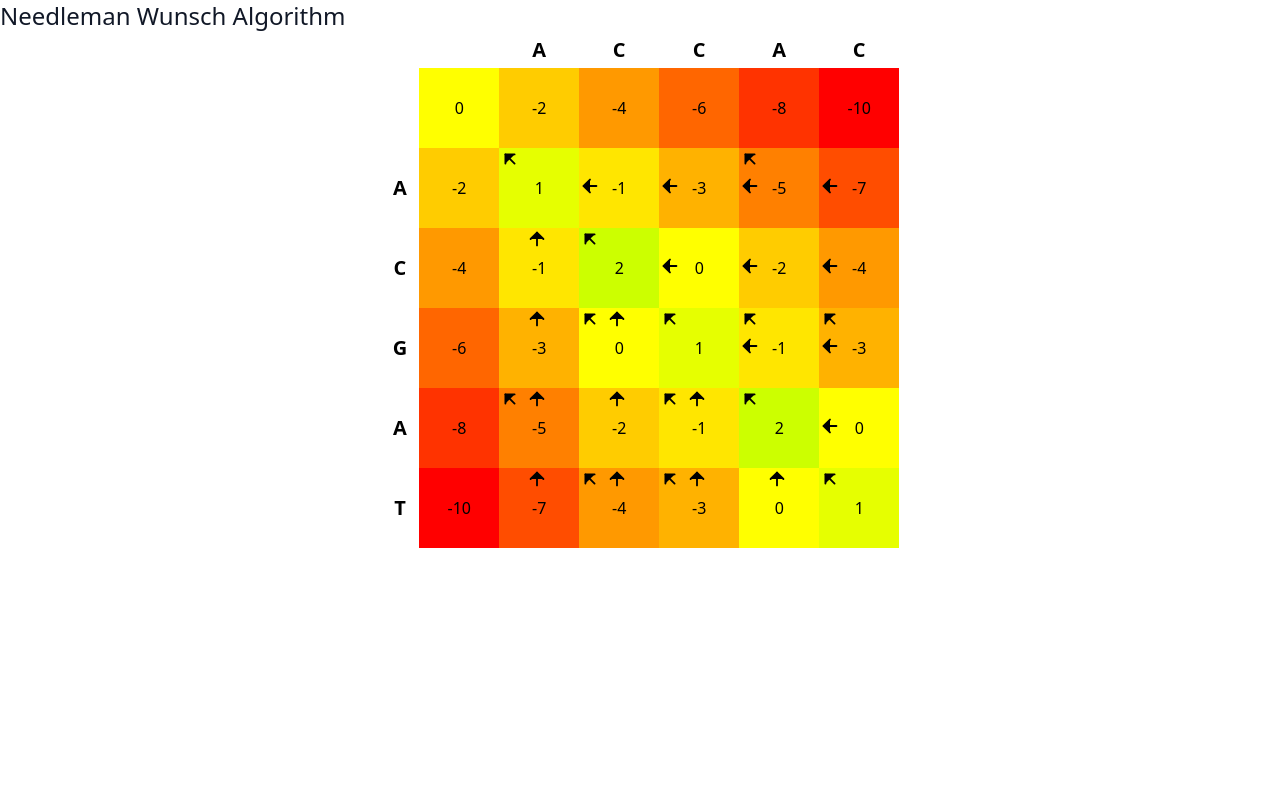
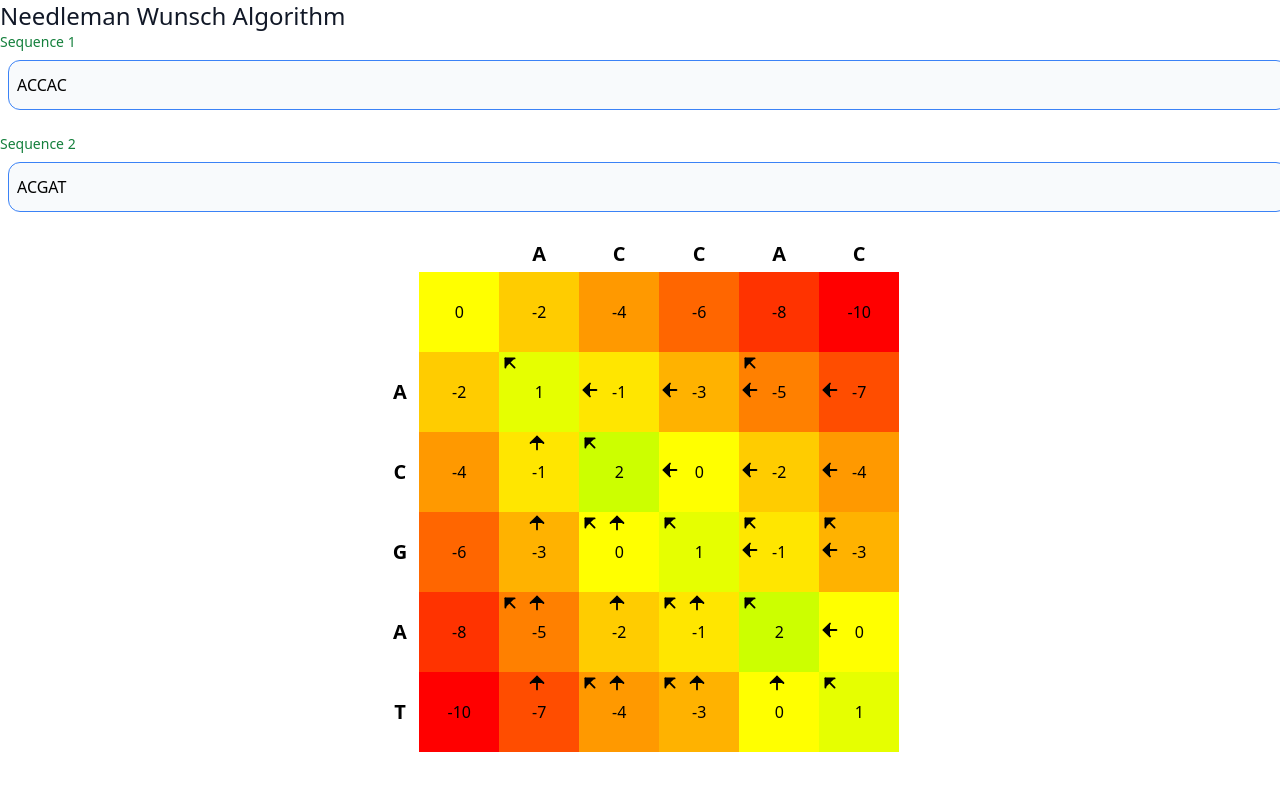
Before and after one commit to ANUSHKALA/sequence_alignment_visualizer, a Next.js app: page /global in a window 1280 px wide. Shown: the top 790 px of the page. Built offline with nearby package versions, Linux system fonts and the light colour scheme.

Commit message:
feat:input for sequence

```diff
--- a/components/Needleman/index.js
+++ b/components/Needleman/index.js
@@ -28,7 +28,6 @@ export default function Needleman({ sequenceA, sequenceB }) {
       .fill(null)
       .map(() => Array(n + 1).fill({ value: 0, arrow: null }));
 
-    console.log("init:LL",matrix);
     for (let i = 1; i <= m; i++) {
       matrix[i][0] = { value: i * GAP_PENALTY, arrow: null };
     }
--- /dev/null
+++ b/components/seqInput.js
@@ -0,0 +1,24 @@
+import React from "react";
+
+export default function SeqInput({value, placeholder="", onChange, label}) {
+  return (
+    <div class="mb-6">
+      <label
+        for="success"
+        class="block mb-2 text-sm font-medium text-green-700 dark:text-green-500"
+      >
+        {label}
+      </label>
+      <input
+        type="text"
+        class="bg-slate-50 border py-3 px-2 min-w-full mx-2 rounded-xl border-blue-500 focus:border-blue-500 focus:ring-0"
+        placeholder={placeholder}
+        value={value}
+        onChange={onChange}
+      />
+      {/* <p class="mt-2 text-sm text-red-600 dark:text-red-500">
+        <span class="font-medium">Well done!</span> Invalid DNA Sequence
+      </p> */}
+    </div>
+  );
+}
--- a/pages/global.js
+++ b/pages/global.js
@@ -1,14 +1,30 @@
-import React from 'react';
+import React, {useState} from 'react';
 import Needleman from '../components/Needleman';
+import SeqInput from '../components/seqInput';
 
 const Global = () => {
 
+    const [sequenceA, setSequenceA] = useState("ACCAC");
+    const [sequenceB, setSequenceB] = useState("ACGAT");
+
 
    return(
-    <div className='container'>
+    <div className='container mx-auto'>
     <div className='text-gray-900 text-2xl'>Needleman Wunsch Algorithm</div>
+    <>
+    <SeqInput value={sequenceA} placeholder='Sequence 1' label={"Sequence 1"} onChange={
+        (e) => {
+            setSequenceA(e.target.value);
+        }
+    }/>
+    <SeqInput value={sequenceB} placeholder='Sequence 2' label={"Sequence 2"} onChange={
+        (e) => {
+            setSequenceB(e.target.value);
+        }
+    }/>
+    </>
     <div>
-        <Needleman sequenceA={"ACCAC"} sequenceB={"ACGAT"} />
+        <Needleman sequenceA={sequenceA} sequenceB={sequenceB} />
     </div>
    </div>
    )
--- a/pages/local.js
+++ b/pages/local.js
@@ -1,13 +1,30 @@
-import React from 'react';
+import React,{useState} from 'react';
 import SmithWaterman from '../components/SmithWaterman';
+import SeqInput from '../components/seqInput';
+
 
 const Local = () => {
 
+  const [sequenceA, setSequenceA] = useState("ACCAC");
+    const [sequenceB, setSequenceB] = useState("ACGAT");
+
   return (
-    <div className='container'>
+    <div className='container mx-auto'>
     <div className='text-gray-900 text-2xl'>{'Smith–Waterman algorithm'}</div>
+    <>
+    <SeqInput value={sequenceA} placeholder='Sequence 1' label={"Sequence 1"} onChange={
+        (e) => {
+            setSequenceA(e.target.value);
+        }
+    }/>
+    <SeqInput value={sequenceB} placeholder='Sequence 2' label={"Sequence 2"} onChange={
+        (e) => {
+            setSequenceB(e.target.value);
+        }
+    }/>
+    </>
     <div>
-        <SmithWaterman sequenceA={"ACCAC"} sequenceB={"ACGAT"} />
+        <SmithWaterman sequenceA={sequenceA} sequenceB={sequenceB} />
     </div>
    </div>
   )
```
